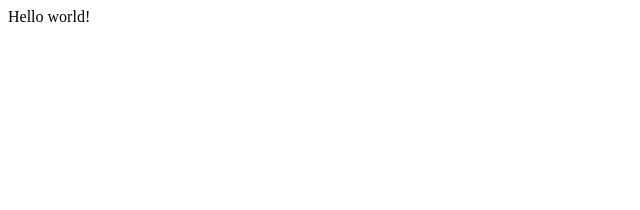
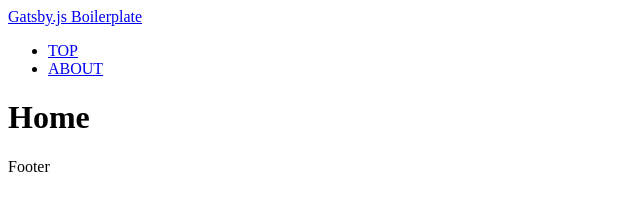
Before and after one commit to OtaniToma/Portfolio3.0, a Gatsby site: page / in a window 1280 px wide. Shown: the whole page, without its empty margins (0-640 px from the left). Built offline with nearby package versions, Linux system fonts and the light colour scheme; Gatsby itself is replaced by a stand-in of ours.

Commit message:
add page template and layout component

```diff
--- /dev/null
+++ b/src/components/footer.js
@@ -0,0 +1,7 @@
+import React from 'react'
+
+export default () => (
+  <footer className="footer">
+    Footer
+  </footer>
+)
--- /dev/null
+++ b/src/components/header.js
@@ -0,0 +1,20 @@
+import React from 'react'
+import { Link } from 'gatsby'
+
+export default () => (
+  <header className="header">
+    <div className="container">
+      <div className="site">
+        <Link to={`/`}>
+          Gatsby.js Boilerplate
+        </Link>
+      </div>
+      <nav className="nav">
+        <ul>
+          <li><Link to={`/`}>TOP</Link></li>
+          <li><Link to={`/about/`}>ABOUT</Link></li>
+        </ul>
+      </nav>
+    </div>
+  </header>
+)
--- /dev/null
+++ b/src/components/layout.js
@@ -0,0 +1,11 @@
+import React from 'react'
+import Header from '../components/header'
+import Footer from '../components/footer'
+
+export default ({ children }) => (
+  <>
+    <Header />
+      {children}
+    <Footer />
+  </>
+)
--- /dev/null
+++ b/src/pages/404.js
@@ -0,0 +1,5 @@
+import React from "react"
+
+export default ({ location }) => (
+  <h1>404 Page Not Found</h1>
+)
--- /dev/null
+++ b/src/pages/about.js
@@ -0,0 +1,5 @@
+import React from "react"
+
+export default ({ data, location }) => (
+  <h1>About</h1>
+)
--- a/src/pages/index.js
+++ b/src/pages/index.js
@@ -1,5 +1,8 @@
-import React from "react"
+import React from 'react'
+import Layout from '../components/layout'
 
-export default function Home() {
-  return <div>Hello world!</div>
-}
+export default ({ data }) => (
+  <Layout>
+    <h1>Home</h1>
+  </Layout>
+)
```
